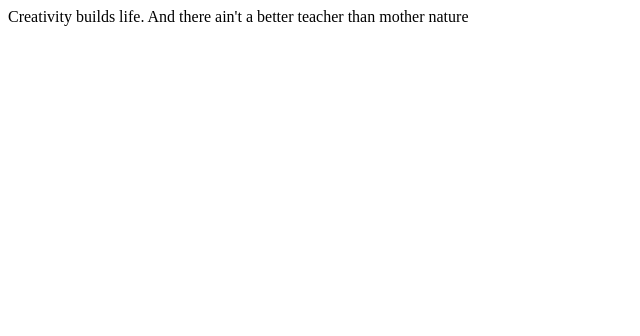
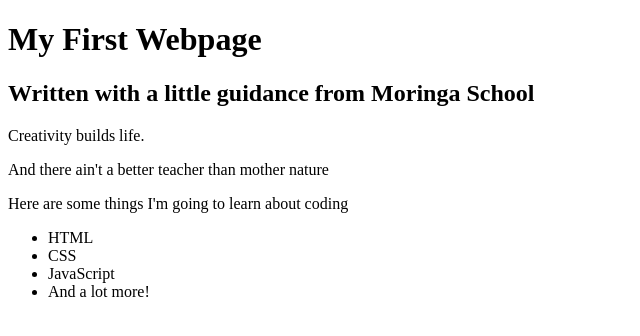
Before and after one commit to rkemmy/my-first-webpage, a plain HTML site: page my-first-webpage.html in a window 1280 px wide. Shown: the whole page, without its empty margins (0-640 px from the left). Drawn offline with Linux system fonts and the light colour scheme.

Commit message:
Insert block elements

```diff
--- a/my-first-webpage.html
+++ b/my-first-webpage.html
@@ -4,7 +4,16 @@
     <title>Amazing-life</title>
   </head>
   <body>
-    Creativity builds life.
-    And there ain't a better teacher than mother nature
+    <h1>My First Webpage</h1>
+    <h2>Written with a little guidance from Moringa School</h2>
+    <p>Creativity builds life.</p>
+    <p>And there ain't a better teacher than mother nature</p>
+    <p>Here are some things I'm going to learn about coding</p>
+      <ul>
+        <li>HTML</li>
+        <li>CSS</li>
+        <li>JavaScript</li>
+        <li>And a lot more!</li>
+      </ul>
   </body>
 </html>
```
